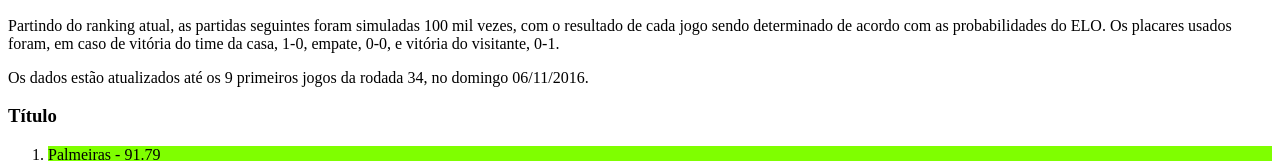
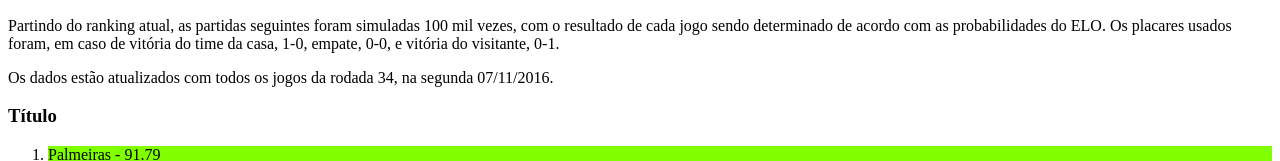
Before and after one commit to lauromoura/eloratings, a plain HTML site: page index.html in a window 1280 px wide. Shown: the part 803-964 px from the top of the page. Drawn offline with Linux system fonts and the light colour scheme.

Commit message:
Fix last updated date.

```diff
--- a/index.html
+++ b/index.html
@@ -113,7 +113,7 @@
         Os placares usados foram, em caso de vitória do time da casa, 1-0, empate, 0-0, e vitória
         do visitante, 0-1.</p>
 
-        <p>Os dados estão atualizados até os 9 primeiros jogos da rodada 34, no domingo 06/11/2016.</p>
+        <p>Os dados estão atualizados com todos os jogos da rodada 34, na segunda 07/11/2016.</p>
 
 <h3 id="title-predictions">Título</h3>
 
```
Also changed, not shown: index_template.html (+1 -1 lines).
